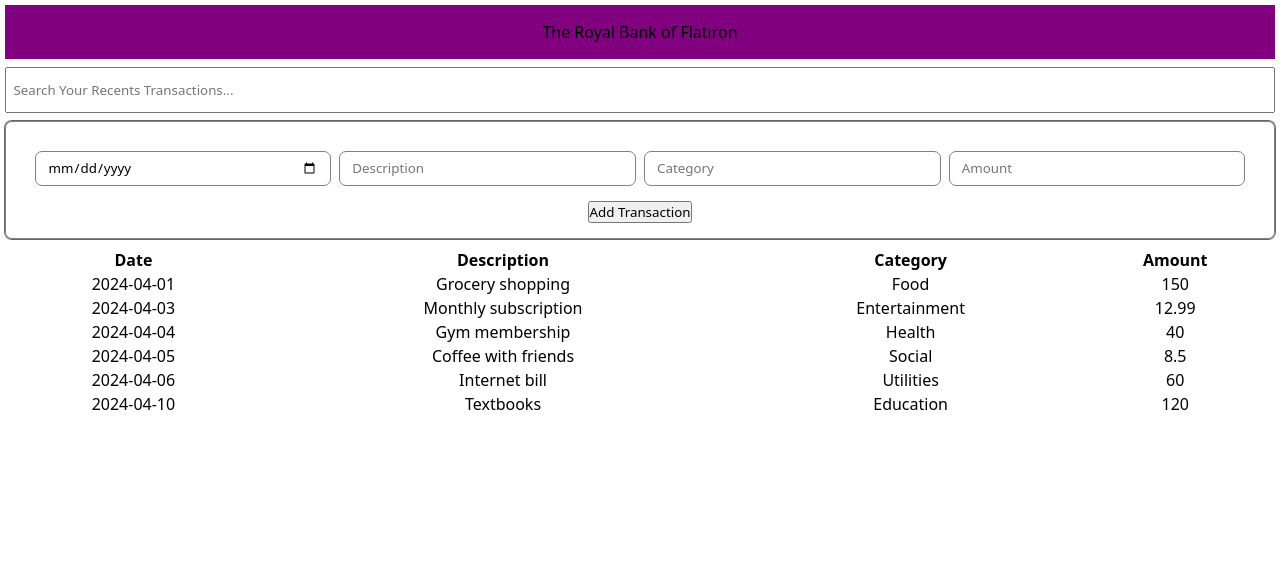
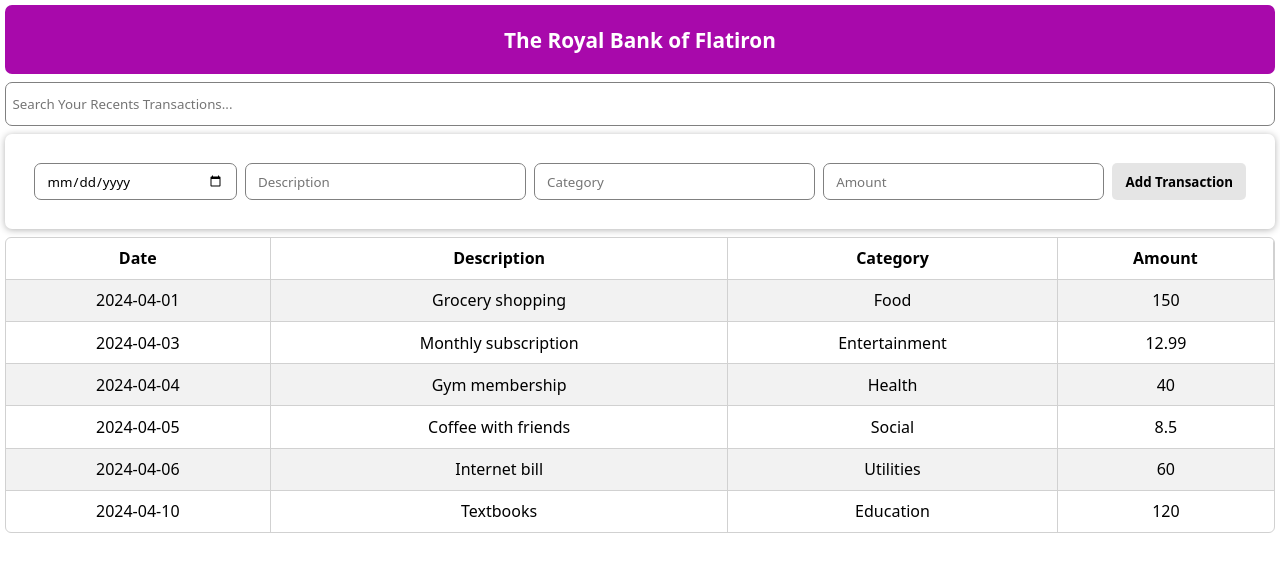
Before and after one commit to amososwom/bank-of-flatiron, a React (Create React App) app: page / in a window 1280 px wide. Shown: the top 572 px of the page. Built offline with nearby package versions, Linux system fonts and the light colour scheme.

Commit message:
Updated code

```diff
--- /dev/null
+++ b/mytest.js
@@ -0,0 +1,6 @@
+let var1 = "Bosco";
+
+var1.filter(value => {
+
+})
+console.log(result)
--- a/src/App.css
+++ b/src/App.css
@@ -11,37 +11,85 @@
 
 
 .royaltitle{
-  background-color: purple;
+  background-color: #a809ab;
   padding: 1em;
   width: 100%;
+  border-radius: 7px;
+  color: #fff;
+  font-size: 1.3em;
+  font-weight: 700;
+
 }
 
 .SearchInput{
   width: 100%;
   padding: 0.9em 0.5em;
-
+  border-radius: 7px;
+  border: 1px solid grey;
+  outline: none;
+}
+.Transaction form input:hover,
+.SearchInput:hover{
+  border: 1px solid blue;
 }
 
 .Transaction{
   width: 100%;
   padding: 0.9em;
-  box-shadow: 0 0 0 1px rgb(0,0,0,0.6);
-  border: 1px solid grey;
+  box-shadow: 0 1px 7px  0 rgba(0, 0, 0, 0.3);
   border-radius: 7px;
-
 }
 .Transaction form {
   width: 100%;
   display: flex;
-  flex-grow: 1;
   padding: 0.9em;
   gap: 0.5em;
 }
 
 .Transaction form input{
-  width: 100%;
+  flex-grow: 1;
   outline: none;
   border: 1px solid grey;
   border-radius: 7px;
   padding: 0.5em 0.9em;
 }
+.Transaction button{
+  width: auto;
+  padding: 0.7em 1em;
+  border-radius: 5px;
+  border: none;
+  outline: none;
+  font-weight: 600;
+  background-color: rgb(0,0,0,0.1);
+}
+.Transaction button:hover{
+  background-color: rgb(0,0,0,0.5);
+  color: #fff;
+
+}
+table {
+  width: 100%;
+  border-collapse: separate;
+  border-spacing: 0;
+  border-radius: 6px;
+  overflow: hidden;
+  border: 1px solid #d1d1d1;
+  }
+  thead{
+    border-radius: 30px;
+  }
+  tbody td,
+  thead th{
+    padding: 0.6em;
+    border-bottom: 1px solid #d1d1d1;
+    border-right: 1px solid #d1d1d1;
+  }
+  tbody tr:nth-of-type(odd) {
+    background-color: #f2f2f2;
+}
+  tbody td:last-child{
+    border-right: none;
+  }
+  tbody tr:last-child td{
+    border-bottom: none;
+  }
--- a/src/App.js
+++ b/src/App.js
@@ -1,21 +1,17 @@
 import './App.css';
-import  SearchBox from './Components/SearchBox';
-import AddTransaction from './Components/AddTransaction';
 import TableTransaction from './Components/TableTransaction';
 function App() {
   let TransactionRecords = [
-    { date: "2024-04-01", description: "Grocery shopping", category: "Food", amount: 150.00 },
-    { date: "2024-04-03", description: "Monthly subscription", category: "Entertainment", amount: 12.99 },
-    { date: "2024-04-04", description: "Gym membership", category: "Health", amount: 40.00 },
-    { date: "2024-04-05", description: "Coffee with friends", category: "Social", amount: 8.50 },
-    { date: "2024-04-06", description: "Internet bill", category: "Utilities", amount: 60.00 },
-    { date: "2024-04-10", description: "Textbooks", category: "Education", amount: 120.00 }
+    { id: 1, date: "2024-04-01", description: "Grocery shopping", category: "Food", amount: 150.00 },
+    { id: 2, date: "2024-04-03", description: "Monthly subscription", category: "Entertainment", amount: 12.99 },
+    { id: 3, date: "2024-04-04", description: "Gym membership", category: "Health", amount: 40.00 },
+    { id: 4, date: "2024-04-05", description: "Coffee with friends", category: "Social", amount: 8.50 },
+    { id: 5, date: "2024-04-06", description: "Internet bill", category: "Utilities", amount: 60.00 },
+    { id: 6, date: "2024-04-10", description: "Textbooks", category: "Education", amount: 120.00 }
 ];
   return (
     <div className="App">
       <div className='royaltitle'>The Royal Bank of Flatiron</div>
-      <SearchBox />
-      <AddTransaction/>
       <TableTransaction records={TransactionRecords}/>
     </div>
   );
--- a/src/Components/AddTransaction.jsx
+++ b/src/Components/AddTransaction.jsx
@@ -1,17 +1,49 @@
 import React from 'react';
+import { useState } from 'react';
 
-function AddTransaction() {
+function AddTransaction({funcSetData }) {
+
+    const [indate, setDate] = useState("")
+    const [indescription, setDescription] = useState("")
+    const [incategory, setCategory] = useState("")
+    const [inamount, setAmount] = useState("")
+
+  function handleSubmit(e){
+    e.preventDefault();
+    let newTransaction = {
+      id: Math.floor(Math.random() * 200),
+      date: indate,
+      description: indescription,
+      category: incategory,
+      amount: parseFloat(inamount),
+    }
+    funcSetData(InstateRecords => [...InstateRecords, newTransaction])
+    setDate("");
+    setDescription("");
+    setCategory("");
+    setAmount("");
+  }
+
   return (
     <div className='Transaction'>
-        <form>
-            <input type="date" />
-            <input type="text" placeholder='Description'/>
-            <input type="text" placeholder='Category'/>
-            <input type="text" placeholder='Amount'/>
+        <form onSubmit={handleSubmit}>
+            <input type="date" required value={indate}  name='date'   onChange={(e) => setDate(e.target.value)} />
+
+            <input type="text"
+            required
+            placeholder='Description'
+            name='Description'
+            value={indescription}
+            onChange={(e) => setDescription(e.target.value)}
+            />
+
+            <input type="text" required placeholder='Category'    name='category'  onChange={(e) => setCategory(e.target.value)} value={incategory}/>
+            <input type="number" required placeholder='Amount'     name='amount' onChange={(e) => setAmount(e.target.value)}  value={inamount}/>
+
+            <button>Add Transaction</button>
         </form>
-        <button>Add Transaction</button>
     </div>
   );
 }
 
-export default AddTransaction
+export default AddTransaction;
--- a/src/Components/SearchBox.jsx
+++ b/src/Components/SearchBox.jsx
@@ -1,10 +1,28 @@
 import React from 'react'
+import { useState } from 'react';
 
-function SearchBox() {
-    return (
-            <input type="text" className="SearchInput" placeholder="Search Your Recents Transactions..."/>
+function SearchBox({instateRecords, funcSetData}) {
+    const [searchValue, setSearch] = useState("")
 
-    )
+function handleSearch(e){
+    setSearch(e.target.value)
+
+    const filteredRecords = instateRecords.filter(indata =>
+        indata.description.toLowerCase().includes(searchValue.toLowerCase())
+    );
+    funcSetData(filteredRecords);
+}
+
+    return (<>
+        <input
+            type="text"
+            className="SearchInput"
+            placeholder="Search Your Recents Transactions..."
+            value={searchValue}
+            onChange={handleSearch}
+        />
+    </>
+ )
 }
 
 export default SearchBox;
--- a/src/Components/TableTransaction.jsx
+++ b/src/Components/TableTransaction.jsx
@@ -1,19 +1,23 @@
 import React from 'react';
 import TransactionRow from './TransactionRow';
+import { useState } from 'react';
+import AddTransaction from './AddTransaction';
+import SearchBox from './SearchBox';
 
 function TableTransaction({records}) {
-    let rows = [];
-    records.forEach(data => {
-        rows.push(< TransactionRow
+  const [stateRecords, setStateRecords] = useState(records);
+    const rows = stateRecords.map(data => (
+       < TransactionRow
+          key={data.id}
             date={data.date}
             description={data.description}
             category={data.category}
             amount={data.amount}
-            />)
-    }
-
-    )
-    return (
+            />
+    ))
+    return (<>
+      <SearchBox instateRecords={stateRecords} funcSetData={setStateRecords} />
+      <AddTransaction funcSetData={setStateRecords} />
         <table>
           <thead>
             <tr>
@@ -25,6 +29,7 @@ function TableTransaction({records}) {
           </thead>
           <tbody>{rows}</tbody>
         </table>
+        </>
       );
 }
 
```
